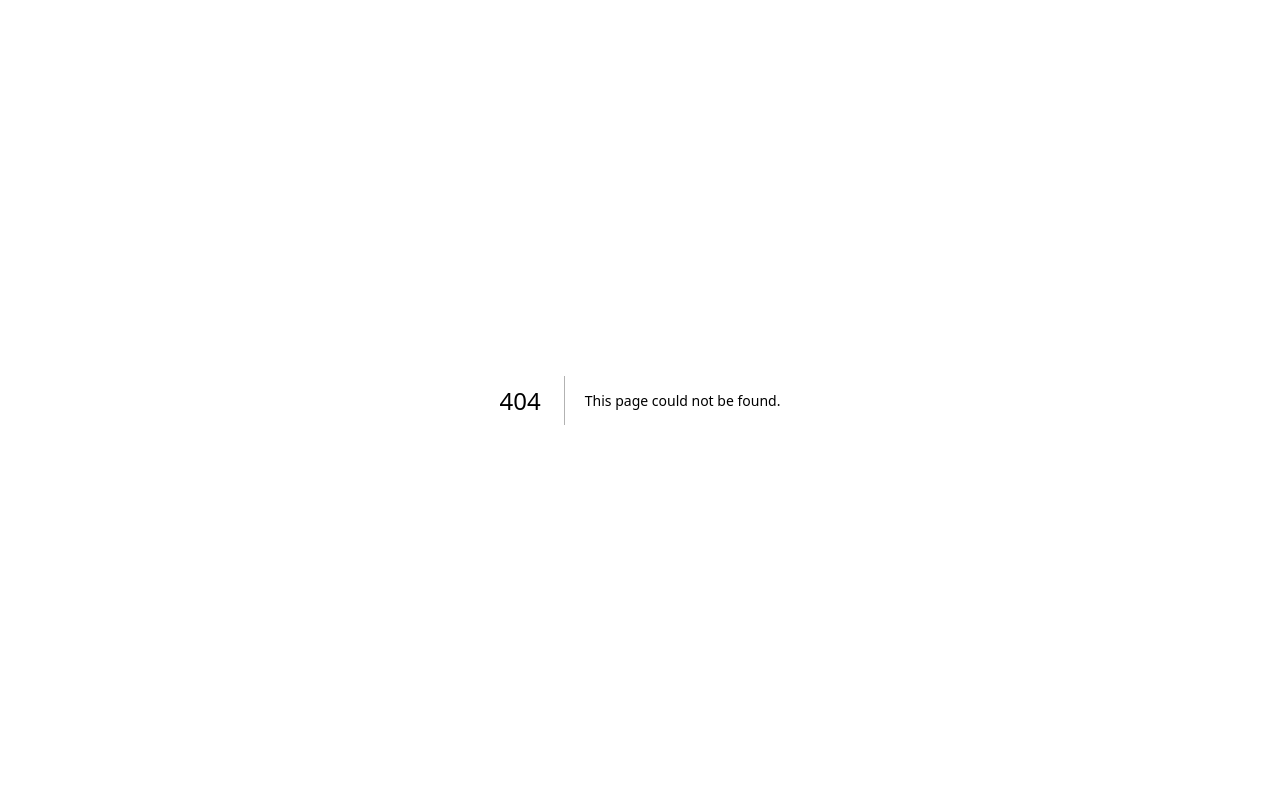
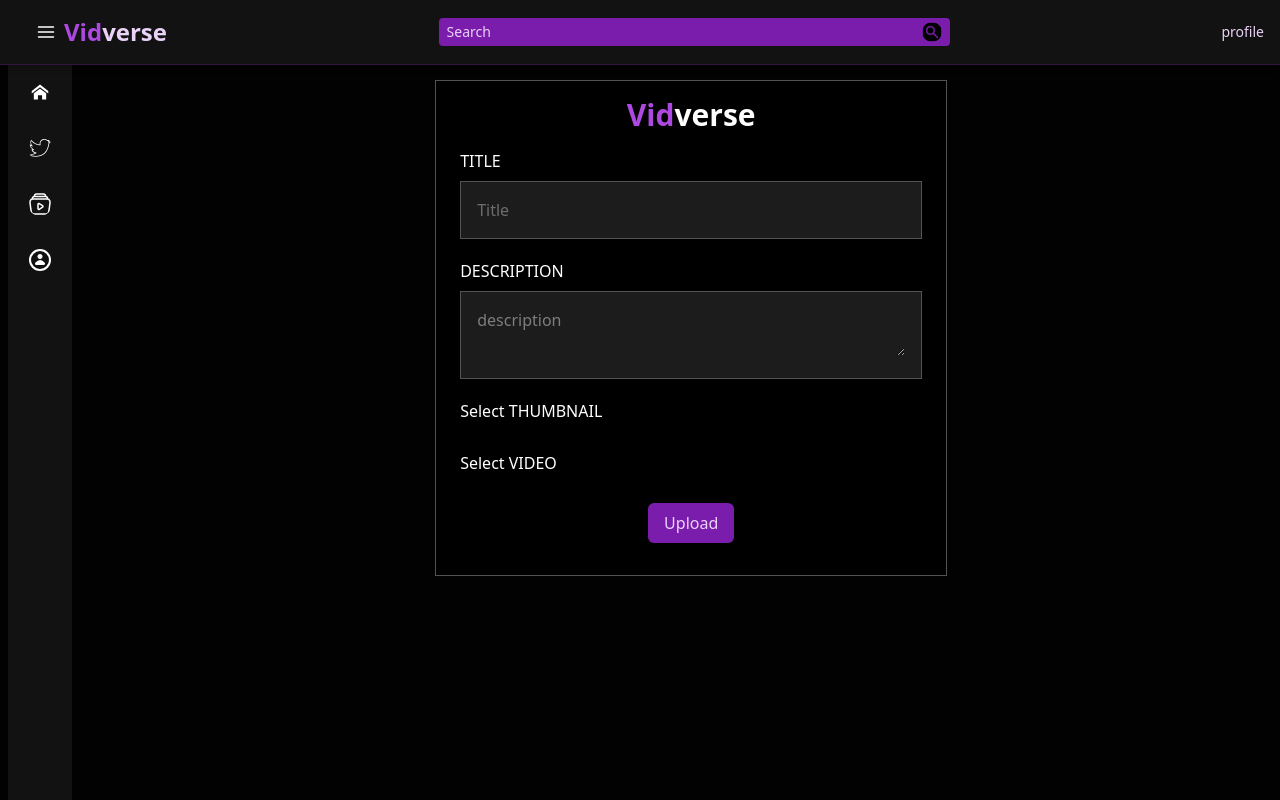
Before and after one commit to shubhamthakur-2504/vidVerse-frontend, a Next.js app: page /upload/videos in a window 1280 px wide. Before the commit this address had no page. Built offline with nearby package versions, Linux system fonts and the light colour scheme; no server answers.

Commit message:
feat: upload feature for video implemented

```diff
--- /dev/null
+++ b/src/app/(video)/upload/layout.jsx
@@ -0,0 +1,19 @@
+import React from 'react'
+export default function layout({children}) {
+  return (
+        <div className='flex justify-center items-center md:mt-[10vh] mt-[3vh] mb-[5vh] md:mb-0'>
+            <div className='flex flex-col gap-4 bg-[#000000] text-[#FFFFFF]  border-[0.2px] border-[#535353] p-2  md:w-[40vw]' >
+            <div className='mt-2 mb-2'>
+                <div className="text-3xl font-bold flex-shrink-0 text-center">
+                    <span className="text-[#AD49E1]">Vid</span>verse
+                </div>
+
+                <div>
+                    {children}
+                </div>
+            </div>
+        </div>
+        </div>
+
+    )
+}
--- /dev/null
+++ b/src/app/(video)/upload/videos/page.jsx
@@ -0,0 +1,11 @@
+import React from 'react'
+import "@styles/globals.css";
+import VideoUpload from '@components/upload/videoUpload';
+
+export default function page() {
+  return (
+    <div>
+      <VideoUpload />
+    </div>
+  )
+}
--- /dev/null
+++ b/src/components/upload/videoUpload.jsx
@@ -0,0 +1,148 @@
+"use client"
+import React from 'react'
+import "@styles/globals.css";
+import { useState } from 'react';
+import Image from "next/image";
+import apiClient from '@lib/axios/api';
+import { useRouter } from 'next/navigation';
+import { toast, ToastContainer } from 'react-toastify';
+import 'react-toastify/dist/ReactToastify.css';
+
+export default function VideoUpload() {
+    const router = useRouter();
+    const [thumbnail, setthumbnail] = useState(null);
+    const [video, setvideo] = useState(null);
+    const [loader, setloader] = useState(false);
+
+    const handleImageChange = (e) => {
+        const type = e.target.name
+        const file = e.target.files[0]
+        if (file && file.type.startsWith('image/')) {
+            const reader = new FileReader()
+            reader.onload = () => {
+                const imageData = { file: file, preview: reader.result }
+                if (type === "thumbnail") {
+                    setthumbnail(imageData)
+                }
+            }
+            reader.readAsDataURL(file)
+        } else {
+            toast.error("Please select an image file.", { autoClose: 3000, theme: "dark" })
+        }
+    }
+    const handleSubmit = (e) => {
+        e.preventDefault();
+        setloader(true);
+
+        const formElements = e.target.elements;
+
+        const formDataToSend = new FormData();
+        formDataToSend.append("video", video?.file);
+        formDataToSend.append("thumbnail", thumbnail?.file);
+        formDataToSend.append("title", formElements.title.value);
+        formDataToSend.append("description", formElements.description.value);
+
+        apiClient.post("/videos/upload", formDataToSend, {
+            headers: {
+                "Content-Type": "multipart/form-data"
+            }
+        })
+            .then((res) => {
+                console.log("Upload successfully:", res.data);
+                toast.success("upload successfully", { autoClose: 1000, theme: "dark" });
+                setTimeout(() => {
+                    router.push("/");
+                }, 1000)
+            })
+            .catch((err) => {
+                toast.error(`uploading failed: ${err.response.data.message}`, { autoClose: 3000, theme: "dark" });
+            });
+    };
+
+    return (
+
+        <div className='p-2 m-2 space-x-2'>
+            <ToastContainer />
+            <form onSubmit={handleSubmit} action="" method="post">
+                <div className='flex flex-col pb-5'>
+                    <div className='flex justify-start pb-2'>
+                        <label htmlFor="title" className=' items-start'>TITLE</label>
+                    </div>
+                    <div className='border-[0.2px] border-[#535353] p-4 bg-[#1c1c1c] items-center'>
+                        <input type="text" name="title" id="title" title='title' placeholder='Title' className='w-full placeholder:text-[#6d6d6d] placeholder:text-left text-[#19FF1DFF]  ' required onFocus={(e) => {
+                            setTimeout(() => {
+                                e.target.classList.add("text-center");
+                            }, 150);
+                        }}
+                            onBlur={(e) => {
+                                e.target.classList.remove("text-center");
+                            }}
+                        />
+                    </div>
+                </div>
+
+                <div className='flex flex-col pb-5'>
+                    <div className='flex justify-start pb-2'>
+                        <label htmlFor="description" className=' items-start'>DESCRIPTION</label>
+                    </div>
+                    <div className='border-[0.2px] border-[#535353] p-4 bg-[#1c1c1c]'>
+                        <textarea name='description' id="description" title='description' placeholder='description' className='w-full placeholder:text-[#7d7d7d] placeholder:text-left text-[#19FF1DFF] ' onFocus={(e) => {
+                            setTimeout(() => {
+                                e.target.classList.add("text-center");
+                            }, 150);
+                        }}
+                            onBlur={(e) => {
+                                e.target.classList.remove("text-center");
+                            }} />
+                    </div>
+                </div>
+
+                <div className='flex md:justify-between md:flex-row flex-col'>
+                    <div className='flex flex-col pb-5'>
+                        <div className='flex justify-start pb-2'>
+                            <label htmlFor="thumbnail" className=' items-start cursor-pointer'> {
+                                thumbnail ? <Image src={thumbnail.preview} alt='thumbnail' width={200} height={200} /> : "Select THUMBNAIL"} </label>
+                        </div>
+                        <div>
+                            <div><input type='file' name="thumbnail" id="thumbnail" title='thumbnail' accept='image/*' className='w-full hidden' onChange={handleImageChange} /></div>
+                        </div>
+                    </div>
+                </div>
+                <div className='flex flex-col pb-5'>
+                    <div className='flex justify-start pb-2'>
+                        <label htmlFor="video" className='items-start cursor-pointer'>
+                            {video ? (
+                                <video width="200" height="150" controls className="rounded">
+                                    <source src={video.preview} type={video.file.type} />
+                                    Your browser does not support the video tag.
+                                </video>
+                            ) : (
+                                "Select VIDEO"
+                            )}
+                        </label>
+                    </div>
+                    <div>
+                        <div><input
+                            type="file"
+                            name="video"
+                            id="video"
+                            accept="video/*"
+                            className="w-full hidden"
+                            onChange={(e) => {
+                                const file = e.target.files[0];
+                                if (file && file.type.startsWith('video/')) {
+                                    setvideo({ file: file, preview: URL.createObjectURL(file) });
+                                } else {
+                                    toast.error("Please select a valid video file.", { autoClose: 3000, theme: "dark" });
+                                }
+                            }}
+                        /></div>
+                    </div>
+                </div>
+                <div className='flex justify-center items-center'>
+                    <button type="submit" className='bg-[#7A1CAC] text-[#EBD3F8] px-4 py-2 rounded-md hover:bg-[#AD49E1] hover:text-[#EBD3F8]'>{loader ? "Uploading..." : "Upload"}</button>
+                </div>
+            </form>
+        </div>
+    )
+}
```
